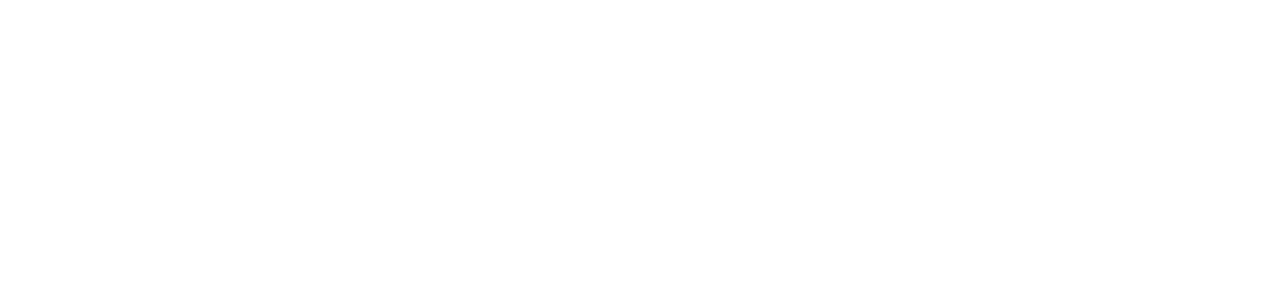
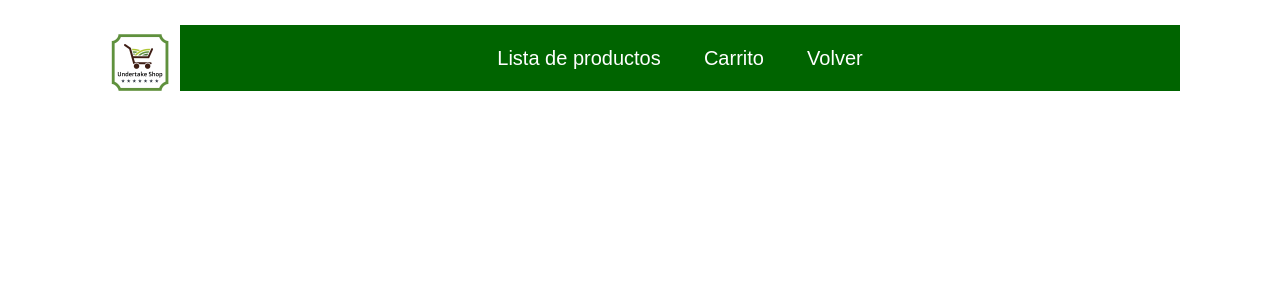
Before and after one commit to Undertake5/UndertakeShop, a React (Create React App) app in the folder front/: page / in a window 1280 px wide. Both pictures are taken after a click on the button "Cliente". Shown: the top 300 px of the page. Built offline with nearby package versions, Linux system fonts and the light colour scheme.

Commit message:
barra del perfil Cliente

```diff
--- a/front/src/componentes/cliente.js
+++ b/front/src/componentes/cliente.js
@@ -1,39 +1,42 @@
 import React, { useState } from "react";
-import '../styles/styleAdmin.css';
+import '../styles/styleCliente.css';
 import Inicio from "./inicio"
 import ListVentas from "./ListVentas";
 import ListProductos from "./ListProductos";
 
 function Cliente(){
   const volver =() =>{
+    setListProductos(listProductos= "")
+    setListCarrito(listCarrito= "")
     setBarra(barra = <Inicio/>)
-    setListProductos(listProductos= "")
-    setModProductos(modProductos= "")
-    setListVentas(listVentas= "")
   }
 
   const listarProductos =() =>{
     setListProductos(listProductos= "Listar Productos")
-    setModProductos(modProductos= "")
-    setListVentas(listVentas= "")
+    setListCarrito(listCarrito= "")
   }
-  let init =<div className="blockClient">
-              <img  className="iconoHome" src="./imagenes/undertake.png" align="left"></img>
-              <button onClick={listarProductos} className="buttonACliente">Lista de  productos</button>
-              <button className="buttonCliente">Carrito</button>
+
+  const listarCarrito =() =>{
+    setListCarrito(listCarrito= "Listado mi carrito")
+    setListProductos(listProductos= "")
+  }
+
+  let init =<div className="blockCliente">
+              <img  className="iconoCliente" src="./imagenes/undertake.png" align="left"></img>
+              <button onClick={listarProductos} className="buttonCliente">Lista de  productos</button>
+              <button onClick={listarCarrito} className="buttonCliente">Carrito</button>
               <button  onClick={volver} className="buttonCliente">Volver</button>
             </div>
 
   let [barra, setBarra] = useState(init)
-  let [listVentas, setListVentas] = useState("")
-  let [modProductos, setModProductos] = useState("")
   let [listProductos, setListProductos] = useState("")
+  let[listCarrito, setListCarrito] = useState("")
 
   return (
     <div >
       {barra}
       {listProductos}
-
+      {listCarrito}
     </div>
   )
 }
--- a/front/src/componentes/inicio.js
+++ b/front/src/componentes/inicio.js
@@ -1,6 +1,7 @@
 import React, { useState } from "react";
 import '../styles/styleInicio.css';
 import Admin from "./administrador";
+import Cliente from "./cliente";
 
 const Inicio = () => {
 
@@ -16,7 +17,7 @@
   let [estado, setEstado] = useState(init)
 
   function vistaCliente(){
-    setEstado(estado="")
+    setEstado(estado=<Cliente/>)
   }
   function vistaAdmin(){
     setEstado(estado=<Admin/>)
--- a/front/src/styles/styleCliente.css
+++ b/front/src/styles/styleCliente.css
@@ -1,16 +1,26 @@
+body{
+  background-color: white;
+  font-size: 25px;
+  margin-top: 25px;
+
+}
+
 .buttonCliente{
-  background-color: black;
+  background-color: darkgreen;
   color: white;
-  font-size: 30px;
+  font-size: 20px;
   border: none;
-  padding: 1.5%;
+  padding: 2%;
 }
 
 .blockCliente{
-  background-color: black;
+  background-color: darkgreen;
+  margin-left: 100px;
+  margin-right: 100px;
+  margin-top: 10px;
 }
 
-img {
-  width: 100vw;
-  height: 100vh;
+.iconoCliente {
+  alt: "logo";
+  width: 80px;
 }
```
